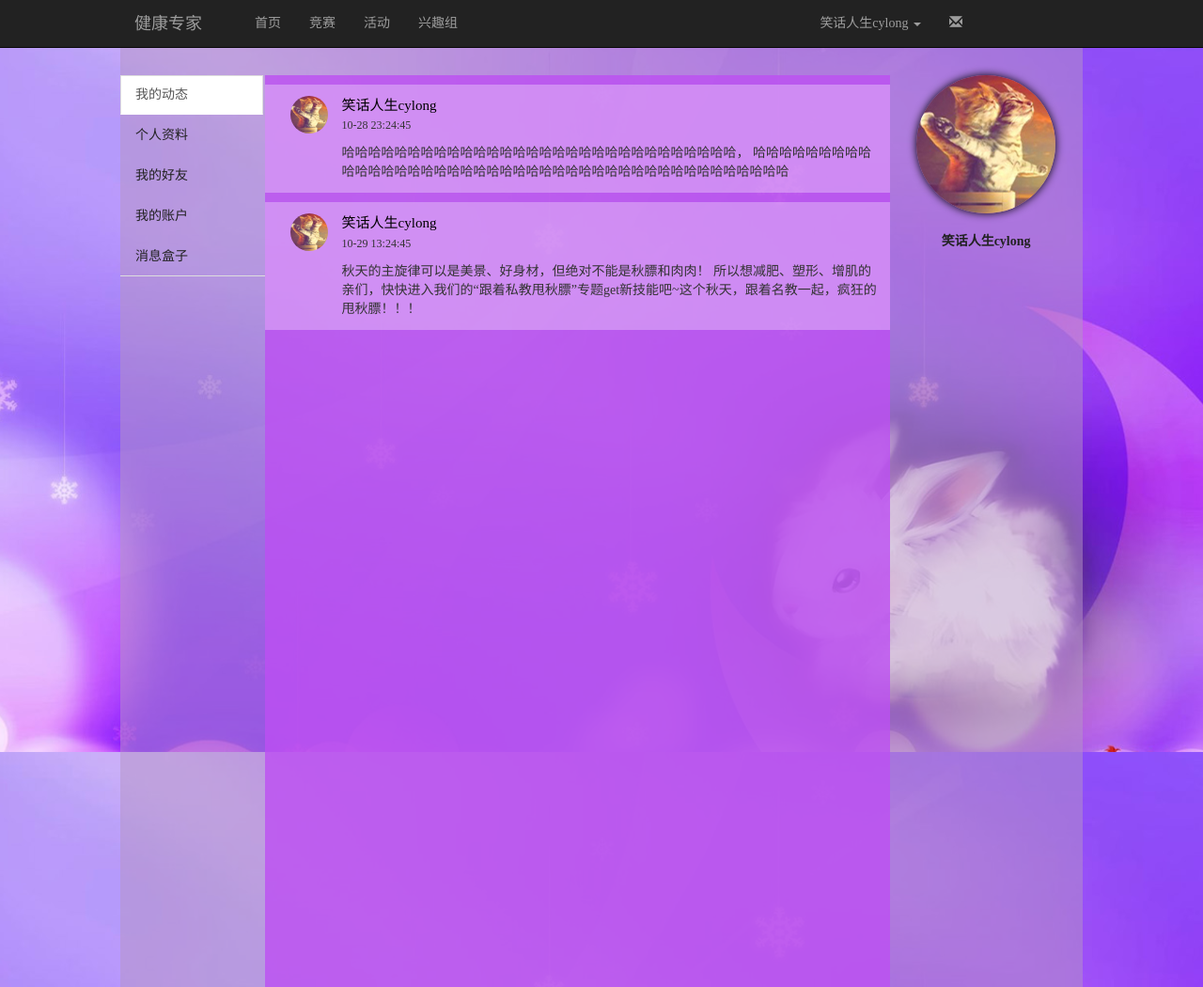
After one commit to cylong1016/Health, a PHP site: page /profile.html in a window 1280 px wide. The commit adds this page. Shown: the whole page at 94% size. Run offline with PHP 8.4, Linux system fonts and the light colour scheme; some libraries are stand-ins or nearby versions.

Commit message:
添加各个界面的跳转

```diff
--- a/public_html/css/nav.css
+++ b/public_html/css/nav.css
@@ -26,7 +26,6 @@ ul.sidebar {
 	width:15%;
 	min-width: 100px;
 	line-height: 30px;
-	height: 178px;
 }
 
 ul.sidebar a {
--- /dev/null
+++ b/public_html/css/profile.css
@@ -0,0 +1,67 @@
+/*
+ * 2015-10-31
+ * Created by cylong
+ */
+
+div.content {
+	float: left;
+	width: 65%;
+	background-color: rgba(189,79,243,0.8);
+	height: 100%;
+}
+
+div#head {
+	float: left;
+	margin-left: 20px;
+	margin-right: 10px;
+	width: 16%;
+	min-height: 200px;
+	text-align: center;
+}
+
+div#head img{
+	width: 90%;
+	border-radius: 50%;
+	box-shadow: 0 0 10px #000;
+}
+
+div#head a:link, a:visited {
+	font-weight:bold;
+	font-size:14px;
+	color:#222222;
+	padding:4px;
+	text-decoration:none;
+}
+
+div#head a:hover,a:active {
+	color: #FFFFFF;
+}
+
+.news-item {
+	margin: 10px 0;
+	padding: 12px;
+	background-color: rgba(255,255,255, 0.3);
+}
+
+.item-name {
+	display: block;
+	color: black;
+	font-size: 15px;
+}
+
+.item-head {
+	float: left;
+	border-radius: 50%;
+	width: 40px;
+	height: 100%;
+	margin: 0 15px;
+}
+
+.item-date {
+	font-size: 12px;
+}
+
+.item-content {
+	margin-left:  70px;
+	margin-top: 10px;
+}
--- /dev/null
+++ b/public_html/profile.html
@@ -0,0 +1,95 @@
+<!-- 作者：陈云龙 -->
+<!-- 时间：2015-10-31 -->
+<!DOCTYPE html>
+<html lang="zh-CN">
+<head>
+	<title>健康专家</title>
+	<meta http-equiv="Content-Type" content="text/html; charset=UTF-8">
+	<meta http-equiv="X-UA-Compatible" content="IE=Edge">
+	<meta name="viewport" content="width=device-width, initial-scale=1.0">
+	<link href="css/bootstrap.css" rel="stylesheet">
+	<link href="css/bootstrap-modify.css" rel="stylesheet">
+	<link href="css/profile.css" rel="stylesheet">
+	<link href="css/nav.css" rel="stylesheet">
+	<script src="http://apps.bdimg.com/libs/jquery/2.0.0/jquery.min.js"></script>
+	<script src="js/bootstrap.js"></script>
+</head>
+<body>
+<nav class="navbar navbar-inverse navbar-fixed-top" role="navigation">
+	<div class="navbar-header">
+		<a class="navbar-brand" href="index.html">健康专家</a>
+	</div>
+	<div class="nav-center">
+		<ul class="nav navbar-nav">
+			<li><a href="index.html">首页 </i></a></li>
+			<li><a href="race.html">竞赛 </a></li>
+			<li><a href="activity.html">活动 </a></li>
+			<li><a href="interest.html">兴趣组 </a></li>
+		</ul>
+		<ul class="nav navbar-nav navbar-right">
+			<li class="dropdown">
+				<a class="dropdown-toggle" data-toggle="dropdown" href="#">笑话人生cylong <b class="caret"></b></a>
+				<ul role="menu" class="dropdown-menu">
+					<li><a href="profile.html">我的主页</a></li>
+					<li><a href="#">个人资料</a></li>
+					<li><a href="#">我的好友</a></li>
+					<li><a href="#">我的账户</a></li>
+					<li class="divider"></li>
+					<li><a href="#">退出登录</a></li>
+				</ul>
+			</li>
+			<li><a href="#">
+				<span class="glyphicon glyphicon-envelope" aria-hidden="true"></span></a>
+			</li>
+		</ul>
+	</div>
+</nav>
+<div class="container box">
+	<ul class="nav nav-tabs nav-stacked sidebar">
+		<li role="presentation" class="active"><a href="#news" data-toggle="tab">我的动态</a></li>
+		<li role="presentation"><a href="#info" data-toggle="tab">个人资料</a></li>
+		<li role="presentation"><a href="#friends" data-toggle="tab">我的好友</a></li>
+		<li role="presentation"><a href="#account" data-toggle="tab">我的账户</a></li>
+		<li role="presentation"><a href="#notify" data-toggle="tab">消息盒子</a></li>
+	</ul>
+	<div class="tab-content content">
+		<!-- 我的动态 -->
+		<div class="tab-pane fade in active" id="news">
+			<div class="news-item">
+				<img class="item-head" src="images/head.jpg"><span class="item-name">笑话人生cylong</span>
+				<span class="item-date">10-28 23:24:45</span>
+				<div class="item-content">哈哈哈哈哈哈哈哈哈哈哈哈哈哈哈哈哈哈哈哈哈哈哈哈哈哈哈哈哈哈，
+				哈哈哈哈哈哈哈哈哈哈哈哈哈哈哈哈哈哈哈哈哈哈哈哈哈哈哈哈哈哈哈哈哈哈哈哈哈哈哈哈哈哈哈</div>
+			</div>
+			<div class="news-item">
+				<img class="item-head" src="images/head.jpg"><span class="item-name">笑话人生cylong</span>
+				<span class="item-date">10-29 13:24:45</span>
+				<div class="item-content">秋天的主旋律可以是美景、好身材，但绝对不能是秋膘和肉肉！
+				所以想减肥、塑形、增肌的亲们，快快进入我们的“跟着私教甩秋膘”专题get新技能吧~这个秋天，跟着名教一起，疯狂的甩秋膘！！！</div>
+			</div>
+		</div>
+		<!-- 个人资料 -->
+		<div class="tab-pane fade" id="info">
+		个人资料
+		</div>
+		<!-- 我的好友 -->
+		<div class="tab-pane fade" id="friends">
+		我的好友
+		</div>
+		<!-- 我的账户 -->
+		<div class="tab-pane fade" id="account">
+		我的账户
+		</div>
+		<!-- 消息盒子 -->
+		<div class="tab-pane fade" id="notify">
+		消息盒子
+		</div>
+	</div>
+	<div id="head">
+		<img src="images/head.jpg">
+		<br><br>
+		<a href="profile.html">笑话人生cylong</a>
+	</div>
+</div>
+</body>
+</html>
```
Also changed, not shown: public_html/activity.html (added, +72 -0 lines), public_html/css/activity.css (added, +21 -0 lines), public_html/css/interest.css (added, +21 -0 lines), public_html/index.html (+6 -5 lines), public_html/interest.html (added, +51 -0 lines), public_html/race.html (+10 -6 lines), public_html/css/race.css (line endings or trailing spaces).
